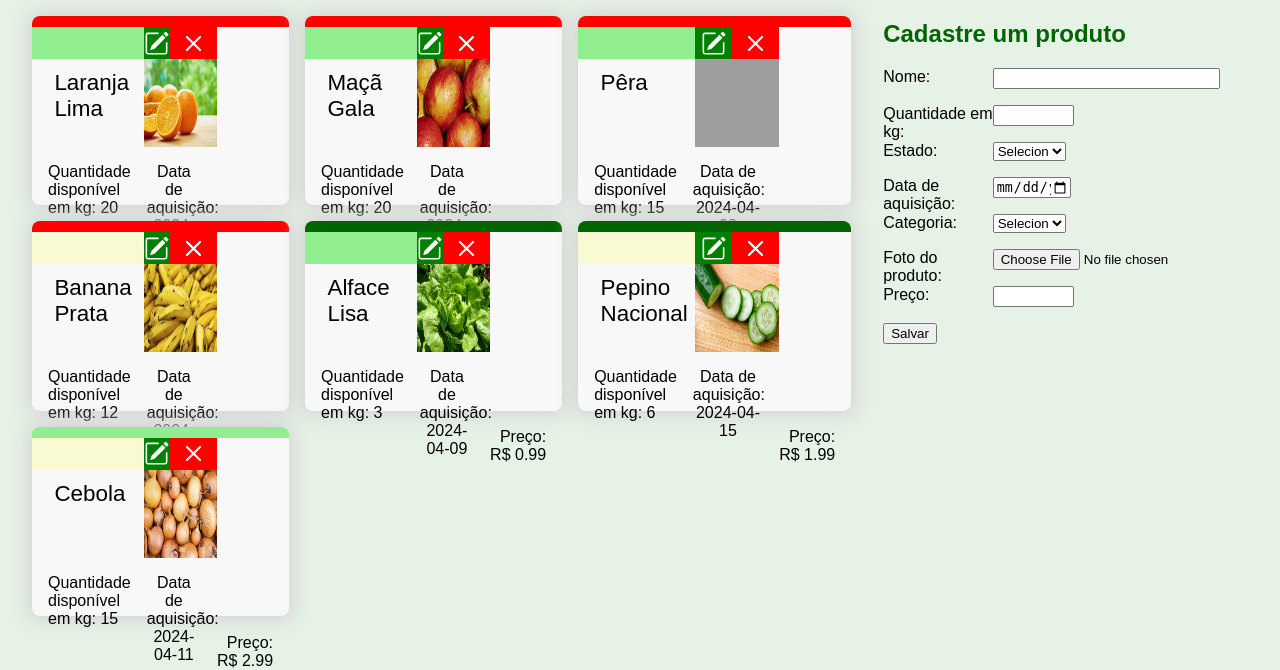
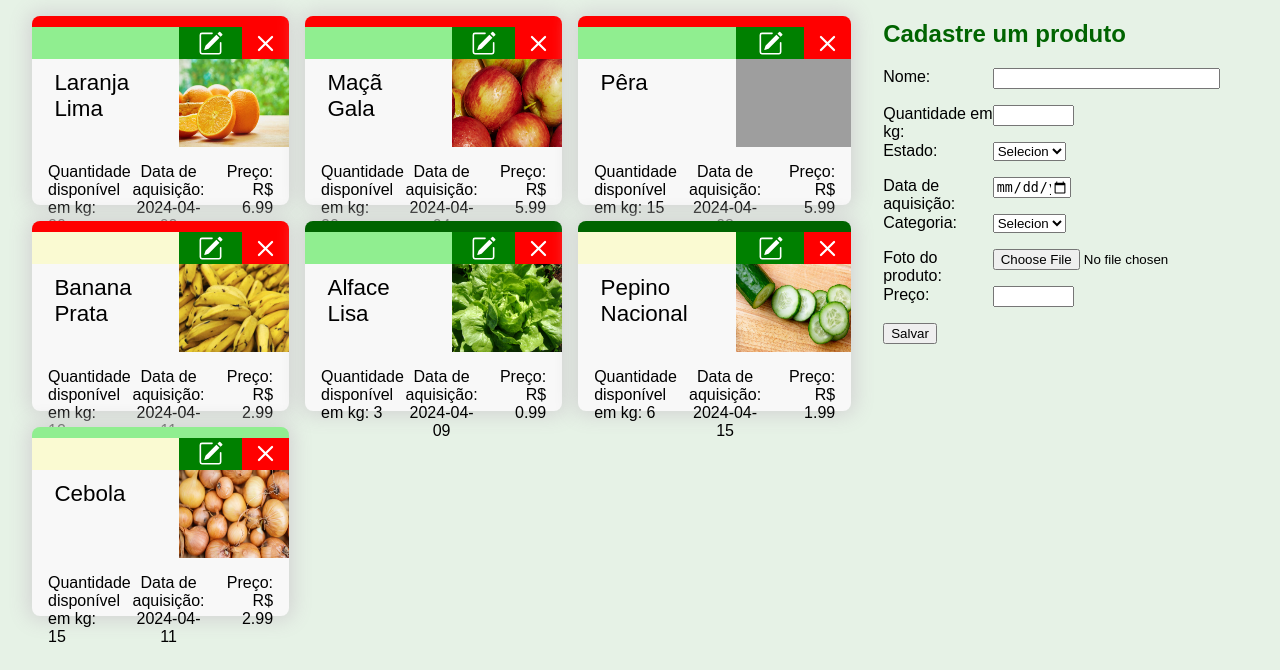
Before and after one commit to sanallite/UC11-PI-Projeto-Quitanda, a PHP site: page / in a window 1280 px wide. Shown: the part 160-830 px from the top of the page. After the commit the page ends 802 px from the top, so only its background shows below. Run offline with PHP 8.4, Linux system fonts and the light colour scheme; a user stored in the database is signed in; data comes from the database, SQL or seed files in the repository; grey boxes are pictures that could not be loaded.

Commit message:
Pequena mudança no estilo.

```diff
--- a/estilo.css
+++ b/estilo.css
@@ -128,8 +128,8 @@ main div {
 
 main div.editavel {
     grid-template-rows: 4vh 11vh 7.5vh;
-    grid-template-columns: 5fr 1fr 2fr 2fr;
-    grid-template-areas: "es es ed de" "no no fo fo" "qu da da da";
+    grid-template-columns: 1fr 1fr 1fr 0.5fr 0.5fr 0.5fr 0.5fr 1fr;
+    grid-template-areas: "es es es es ed ed ed de" "no no no no fo fo fo fo" "qu qu da da da da pr pr";
 }
 
 main div.visualizavel {
```
